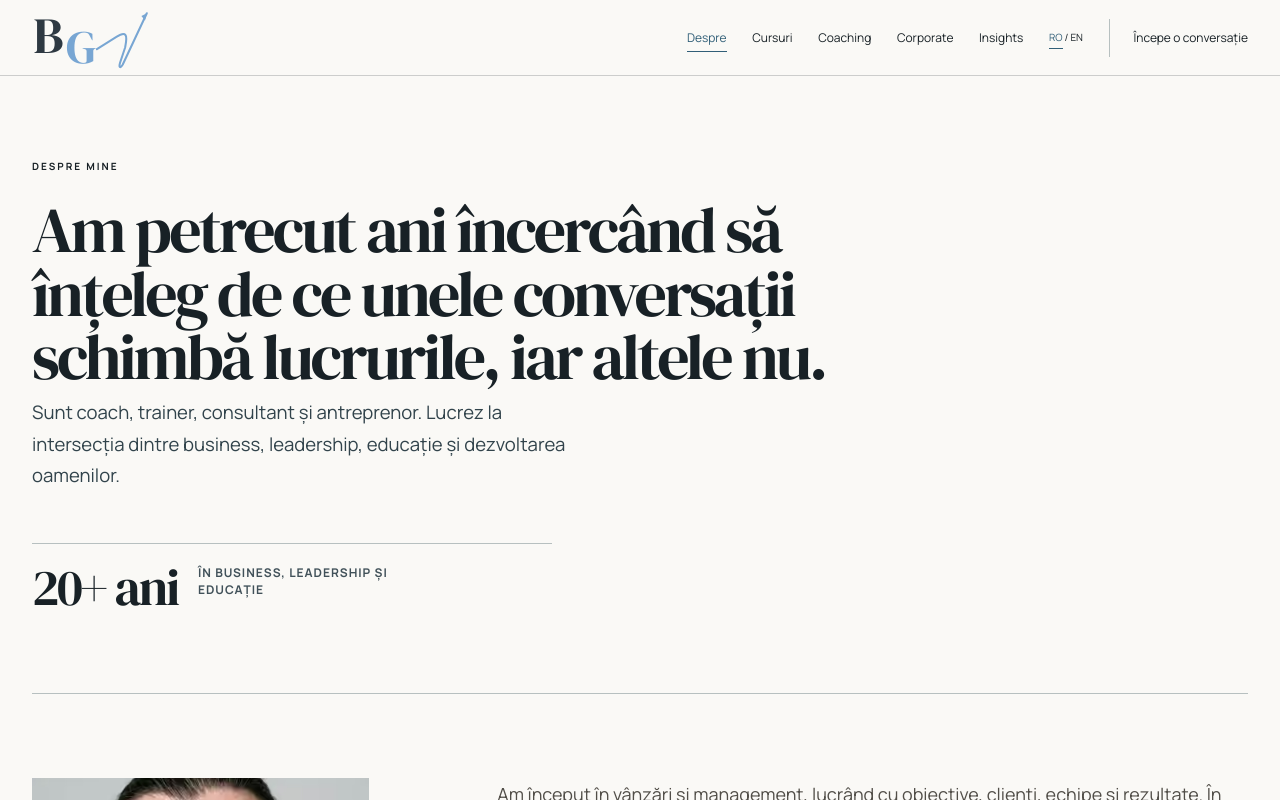
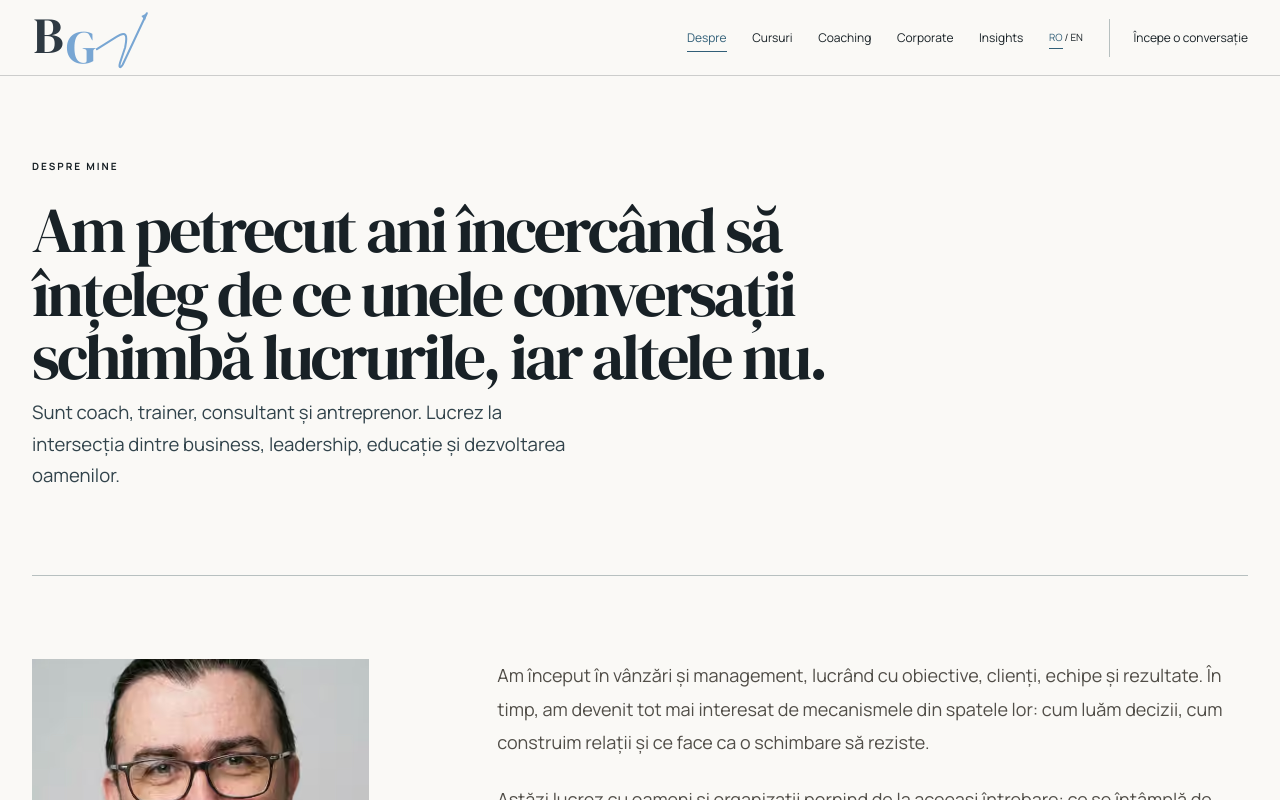
Before and after one commit to ivanovroxana1988-arch/bogdanvizitiu, a Next.js app: page /despre in a window 1280 px wide. Shown: the top 800 px of the page. Built offline with nearby package versions, Linux system fonts and the light colour scheme.

Commit message:
Remove 20+ years proof from About hero

```diff
--- a/app/_views/despre/page.tsx
+++ b/app/_views/despre/page.tsx
@@ -49,10 +49,6 @@ export default function About({ searchParams }: { searchParams?: { lang?: string
           <h1 className={heroStyles.title}>{copy.titleLines.join(' ')}</h1>
           <div className={heroStyles.aside}>
             <p className={heroStyles.intro}>{copy.intro}</p>
-            <div className={heroStyles.proof} aria-label={`${copy.proofValue} ${copy.proofLabel}`}>
-              <strong className={heroStyles.proofValue}>{copy.proofValue}</strong>
-              <span className={heroStyles.proofLabel}>{copy.proofLabel}</span>
-            </div>
           </div>
         </div>
       </section>
```
